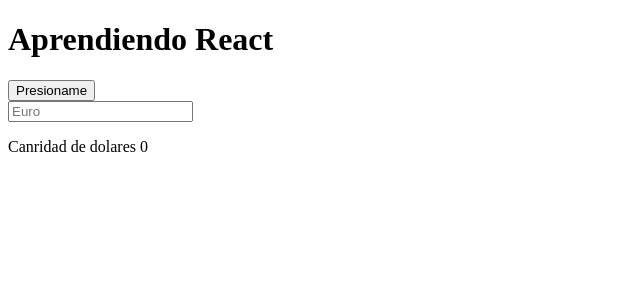
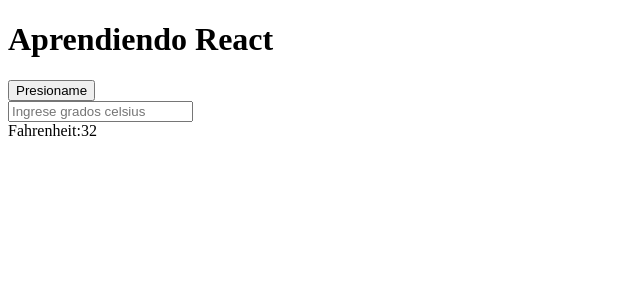
Before and after one commit to Cristian-Mansilla/ReactLearn, a React (Create React App) app: page / in a window 1280 px wide. Shown: the top 300 px of the page, without its empty margins (0-640 px from the left). Built offline with nearby package versions, Linux system fonts and the light colour scheme.

Commit message:
componente Temp solo renderiza y logica en componente App.js

```diff
--- a/src/App.js
+++ b/src/App.js
@@ -1,11 +1,4 @@
-import Dolar from "./components/Dolar";
-import ChangeImage from "./components/Imagen";
-import Superficie from "./components/SupTriangulo";
-import Termostato from "./components/Termostato";
-import Estados from "./components/Estados";
-import Box from "./components/Box";
-import Post from "./components/Post";
-import Dollars from "./components/Dollar";
+import Temp from "./components/Temp";
 import { useState } from "react";
 
 const App = () => {
@@ -14,9 +7,9 @@
     alert("Saluda React");
   };
 
-  const [euro,setEuro] = useState(0);
-  const handlerDollar = (e) => { setEuro(e.target.value) }
-  const dollars = euro * 2;
+  const [celsius, setCelsius] = useState(0);
+  const celsiusToFahrenheit = (e) => { setCelsius(e.target.value) }
+  const fahrenheit = celsius * 9/5+32;
 
   return (
     <>
@@ -24,9 +17,10 @@
       <div>
         <button onClick={btnAlert}>Presioname</button>
       </div>
+
       <div>
-        <input placeholder="Euro" onChange={handlerDollar}></input>
-        <Dollars amount={dollars}/>
+        <input placeholder="Ingrese grados celsius" onChange={celsiusToFahrenheit}></input>
+        <Temp fahrenheit={fahrenheit}/>
       </div>
     </>
   );
--- /dev/null
+++ b/src/components/Temp.js
@@ -0,0 +1,8 @@
+const Temp = ({ fahrenheit }) => {
+  return (
+    <>
+      <div>Fahrenheit:{fahrenheit}</div>
+    </>
+  );
+};
+export default Temp;
```
Also changed, not shown: src/components/Dollar.js (+14 -1 lines).
